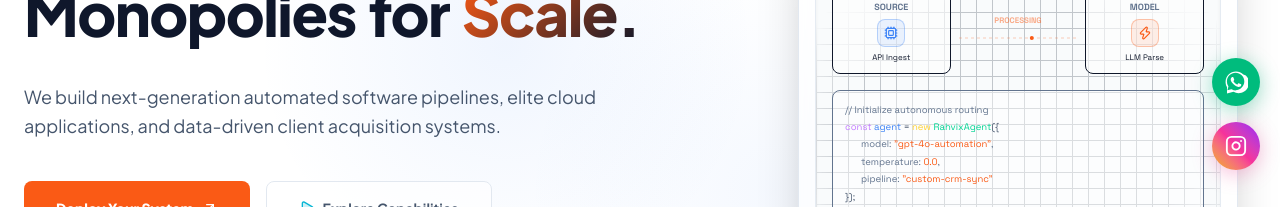
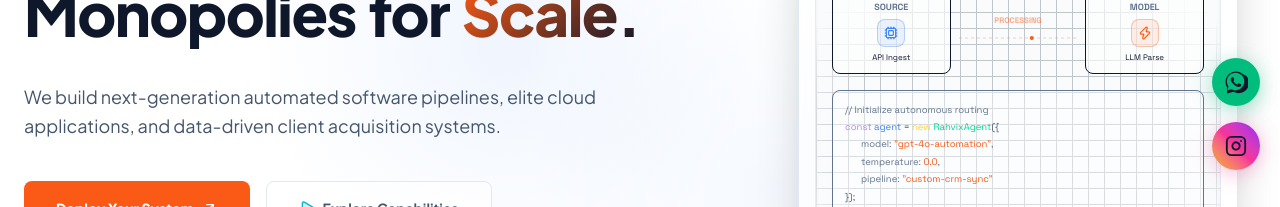
Before and after one commit to soam96/rahvix-tech, a Next.js app: page / in a window 1280 px wide. Shown: the part 286-493 px from the top of the page. Built offline with nearby package versions, Linux system fonts and the light colour scheme.

Commit message:
Revert "fix: restore white icons for social badges"
This reverts commit f18a8c0e9c7766684048d801a1bc3e7bde49ea9c.

```diff
--- a/src/components/FloatingSocials.tsx
+++ b/src/components/FloatingSocials.tsx
@@ -25,7 +25,7 @@ export default function FloatingSocials() {
       >
         {/* Ping only on WhatsApp to draw attention */}
         <span className="absolute inset-0 rounded-full bg-emerald-400 animate-ping opacity-20 pointer-events-none" />
-        <svg className="w-6 h-6 fill-current text-white relative z-10" viewBox="0 0 448 512" aria-hidden="true">
+        <svg className="w-6 h-6 fill-current text-slate-900 relative z-10" viewBox="0 0 448 512" aria-hidden="true">
           <path d="M380.9 97.1C339 55.1 283.2 32 223.9 32c-122.4 0-222 99.6-222 222 0 39.1 10.2 77.3 29.6 111L32 503l138.9-36.4c32.7 17.8 69.3 27.2 106.8 27.4h.1c122.3 0 224.1-99.6 224.1-222 0-59.3-25.2-115-67.1-157zm-157 341.6c-33.2 0-65.7-8.9-94-25.7l-6.7-4-82.5 21.6 22-80.5-4.4-7c-18.5-29.4-28.2-63.3-28.2-98.2 0-101.7 82.8-184.5 184.6-184.5 49.3 0 95.6 19.2 130.4 54.1 34.8 34.9 56.2 81.2 56.1 130.5 0 101.8-84.9 184.6-186.6 184.6zm101.2-138.2c-5.5-2.8-32.8-16.2-37.9-18-5.1-1.9-8.8-2.8-12.5 2.8-3.7 5.6-14.3 18-17.6 21.8-3.2 3.7-6.5 4.2-12 1.4-32.6-16.3-54-29.1-75.5-66-5.7-9.8 5.7-9.1 16.3-30.3 1.8-3.7.9-6.9-.5-9.7-1.4-2.8-12.5-30.1-17.1-41.2-4.5-10.8-9.1-9.3-12.5-9.5-3.2-.2-6.9-.2-10.6-.2-3.7 0-9.7 1.4-14.8 6.9-5.1 5.6-19.4 19-19.4 46.3 0 27.3 19.9 53.7 22.6 57.4 2.8 3.7 39.1 59.7 94.8 83.8 35.2 15.2 49 16.5 66.6 13.9 10.7-1.6 32.8-13.4 37.4-26.4 4.6-13 4.6-24.1 3.2-26.4-1.3-2.5-5-3.9-10.5-6.6z"/>
         </svg>
       </motion.a>
@@ -45,7 +45,7 @@ export default function FloatingSocials() {
         aria-label="Follow Rahvix on Instagram"
       >
         {/* No ping on Instagram — less noise */}
-        <svg className="w-5.5 h-5.5 text-white stroke-current fill-none relative z-10" viewBox="0 0 24 24" strokeWidth="2" strokeLinecap="round" strokeLinejoin="round" aria-hidden="true">
+        <svg className="w-5.5 h-5.5 text-slate-900 stroke-current fill-none relative z-10" viewBox="0 0 24 24" strokeWidth="2" strokeLinecap="round" strokeLinejoin="round" aria-hidden="true">
           <rect x="2" y="2" width="20" height="20" rx="5" ry="5" />
           <path d="M16 11.37A4 4 0 1 1 12.63 8 4 4 0 0 1 16 11.37z" />
           <line x1="17.5" y1="6.5" x2="17.51" y2="6.5" />
```
